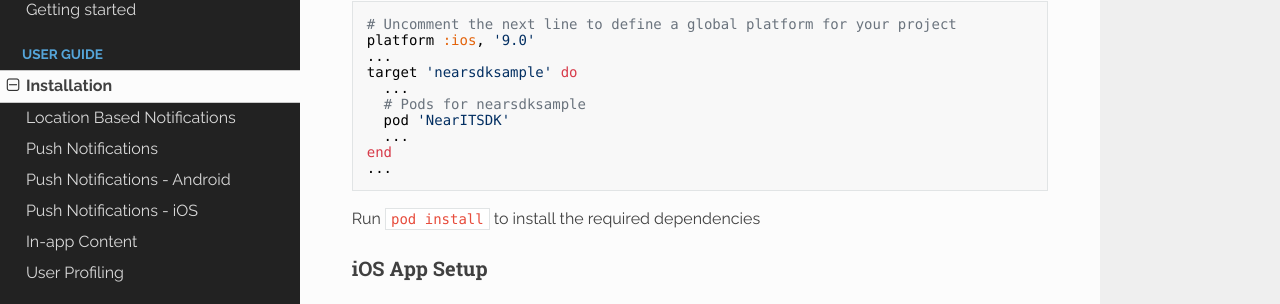
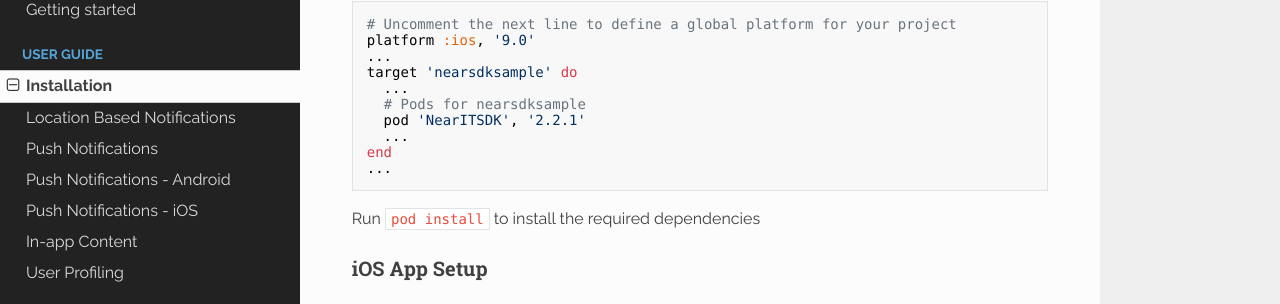
Before and after one commit to nearit/React-Native-SDK, an MkDocs documentation site: the page built from docs/installation.md, in a window 1280 px wide and 900 px high, scrolled down 1537 px. Shown: the part 148-452 px from the top of the window. Built offline with MkDocs 1.6.1, drawn with Linux system fonts in a browser that asks for light colours; nearby versions of some CDN libraries; old or Windows-style settings are respelled for this version of MkDocs.

Commit message:
feat(iOS): Update to latest `iOS` SDK version

```diff
--- a/docs/installation.md
+++ b/docs/installation.md
@@ -64,7 +64,7 @@
 target 'nearsdksample' do
   ...
   # Pods for nearsdksample
-  pod 'NearITSDK'
+  pod 'NearITSDK', '2.2.1'
   ...
 end
 ...
```
Also changed, not shown: 1 other file.
